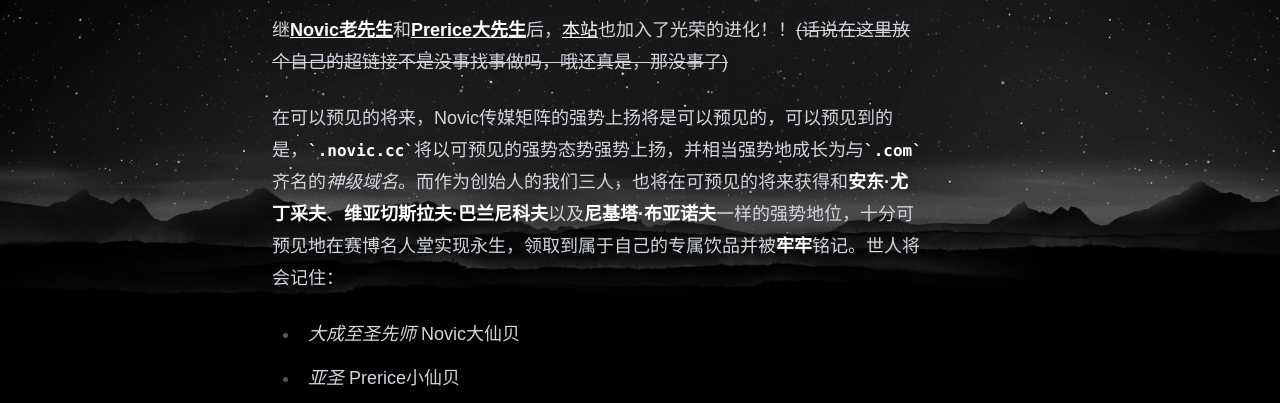
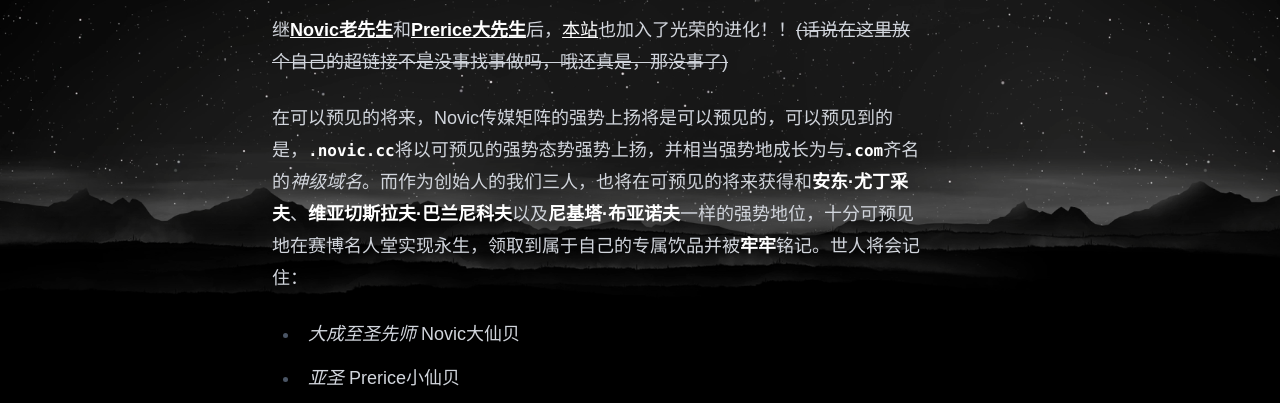
Before and after one commit to TangentCN/OhImTBlog, an Astro site: page /blog/ohimt1 in a window 1280 px wide. Shown: the part 385-788 px from the top of the page. Built offline with nearby package versions, Linux system fonts and the light colour scheme; Astro itself is replaced by a stand-in of ours.

Commit message:
修复：去掉行内代码的反引号装饰（prose code ::before/::after）

```diff
--- a/src/styles/global.css
+++ b/src/styles/global.css
@@ -34,3 +34,11 @@
   --color-accent-soft: #fef9c3; /* 强调 hover（原 yellow-100） */
   --color-on-accent: #030712;   /* 强调底上的文字：按钮深字（原 gray-950） */
 }
+
+/* ===== 行内代码修复 =====
+   typography 插件默认给行内 code 添加装饰性反引号（::before/::after content 为 `），
+   这里覆盖掉，让代码框内只显示真实内容（参考 novic.cc 的做法） */
+.prose code::before,
+.prose code::after {
+  content: none;
+}
```
